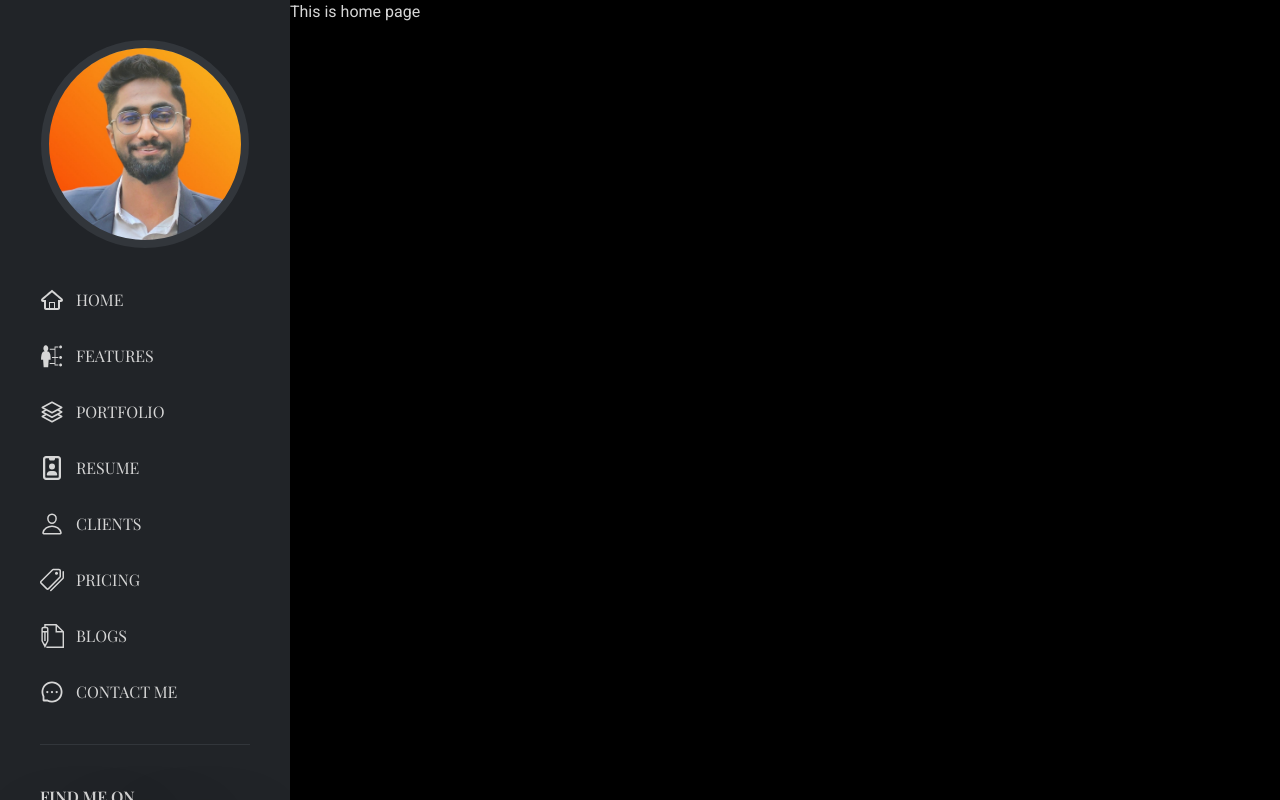
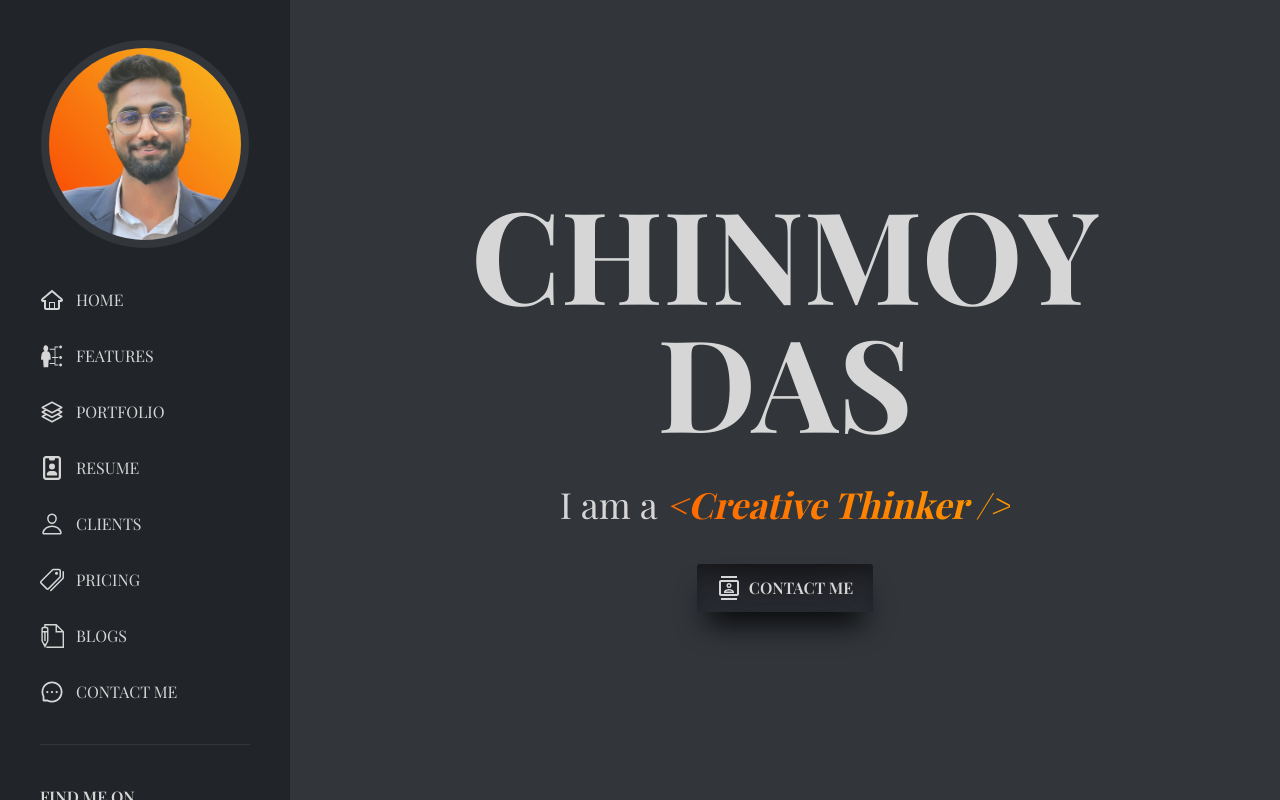
Before and after one commit to chinmoydastapu/my-portfolio, a React (Vite) app: page / in a window 1280 px wide. Built offline with nearby package versions, Linux system fonts and the light colour scheme; a web font is replaced by a local one.

Commit message:
hero section added with few adjustments

```diff
--- a/package.json
+++ b/package.json
@@ -10,6 +10,7 @@
     "preview": "vite preview"
   },
   "dependencies": {
+    "framer-motion": "^12.4.1",
     "react": "^18.3.1",
     "react-dom": "^18.3.1",
     "react-icons": "^5.4.0",
--- /dev/null
+++ b/src/components/HeroSection/HeroSection.jsx
@@ -0,0 +1,41 @@
+import { motion } from "framer-motion";
+import { useState, useEffect } from "react";
+import { MdOutlineContacts } from "react-icons/md";
+
+function HeroSection() {
+    const words = ["<Problem Solver />", "<Creative Thinker />", "<React Enthusiast />", "<Freelancer />", "<TailwindCSS Expert />", "<Frontend Developer />", "<MERN Stack Developer />"];
+    const [index, setIndex] = useState(0);
+
+    useEffect(() => {
+        const interval = setInterval(() => {
+            setIndex((prev) => (prev + 1) % words.length);
+        }, 3000);
+
+        return () => clearInterval(interval);
+    }, [words.length]);
+
+    return (
+        <div className="font-playfair h-screen flex flex-col justify-center items-center gap-10">
+            <div className="text-center">
+                <h1 className="text-9xl font-bold">CHINMOY</h1>
+                <h1 className="text-9xl font-bold">DAS</h1>
+            </div>
+            <h3 className="text-4xl">
+                I am a{" "}
+                <motion.span
+                    key={words[index]}
+                    initial={{ x: 100, opacity: 0 }}
+                    animate={{ x: 0, opacity: 1 }}
+                    exit={{ x: -100, opacity: 0 }}
+                    transition={{ duration: 1 }}
+                    className="text-orange-400 inline-block font-bold bg-gradient-text text-transparent bg-clip-text italic"
+                >
+                    {words[index]}
+                </motion.span>
+            </h3>
+            <button className="px-5 py-3 rounded bg-[#1b1e22] uppercase font-semibold shadow-custom cursor-pointer transition-all duration-300 ease-in-out hover:-translate-y-1 hover:bg-[#16181c] hover:text-orange-400 flex items-center gap-2"><MdOutlineContacts className="w-6 h-6" /><span>Contact Me</span></button>
+        </div>
+    );
+}
+
+export default HeroSection;
--- a/src/components/Home/Home.jsx
+++ b/src/components/Home/Home.jsx
@@ -1,8 +1,9 @@
+import HeroSection from "../HeroSection/HeroSection";
 
 function Home () {
     return (
-        <div>
-            This is home page
+        <div className="bg-[#32363b] grow">
+            <HeroSection />
         </div>
     );
 }
--- a/src/components/SideNav/SideNav.jsx
+++ b/src/components/SideNav/SideNav.jsx
@@ -9,12 +9,12 @@ import { AiOutlineMessage } from 'react-icons/ai';
 
 function SideNav() {
     const sideMenuStyles = 'flex items-center gap-3 transition-all ease-in-out cursor-pointer hover:text-orange-400 hover:scale-105';
-    const followLinkStyles = 'w-12 h-12 p-3 rounded bg-gradient-to-br from-[#1b1e22] to-[#16181c] shadow-outside cursor-pointer transition-all duration-300 ease-in-out hover:-translate-y-1 hover:bg-gradient-to-tl hover:from-[#1b1e22] hover:to-[#16181c]';
+    const followLinkStyles = 'w-12 h-12 p-3 rounded bg-[#1b1e22] shadow-custom cursor-pointer transition-all duration-300 ease-in-out hover:-translate-y-1 hover:bg-[#16181c] hover:text-orange-400';
 
     return (
-        <div className="w-[290px] h-screen overflow-y-scroll scrollbar-hide bg-[#212428] uppercase font-playfair">
-            <div className="h-52 w-52 m-10 mx-auto rounded-full border-8 border-[#32363b] bg-cover" style={{ backgroundImage: `url(${profileImg})` }}></div>
-            <div className='flex flex-col gap-8 items-start m-10'>
+        <div className="w-[290px] h-screen p-10 overflow-y-scroll scrollbar-hide bg-[#212428] uppercase font-playfair shrink-0">
+            <div className="h-52 w-52 mb-10 mx-auto rounded-full border-8 border-[#32363b] bg-cover" style={{ backgroundImage: `url(${profileImg})` }}></div>
+            <div className='flex flex-col gap-8 items-start'>
                 <div className={sideMenuStyles}>
                     <TiHomeOutline className='w-6 h-6' />
                     <span>home</span>
@@ -48,14 +48,12 @@ function SideNav() {
                     <span>contact me</span>
                 </div>
             </div>
-            <div className='m-10 h-[1px] bg-[#32363b]'></div>
-            <div className='m-10'>
-                <h3 className='mb-5 font-semibold'>find me on</h3>
-                <div className='flex justify-center items-center gap-3'>
-                    <FaFacebookF className={followLinkStyles} />
-                    <FaWhatsapp className={followLinkStyles} />
-                    <FaLinkedinIn className={followLinkStyles} />
-                </div>
+            <div className='my-10 h-[1px] bg-[#32363b]'></div>
+            <h3 className='mb-5 font-semibold'>find me on</h3>
+            <div className='flex justify-center items-center gap-3'>
+                <FaFacebookF className={followLinkStyles} />
+                <FaWhatsapp className={followLinkStyles} />
+                <FaLinkedinIn className={followLinkStyles} />
             </div>
         </div>
     );
--- a/src/layouts/MainLayout.jsx
+++ b/src/layouts/MainLayout.jsx
@@ -1,11 +1,11 @@
-import { Outlet } from "react-router-dom";
 import SideNav from "../components/SideNav/SideNav";
+import Home from "../components/Home/Home";
 
 function MainLayout () {
     return (
         <div className="flex font-roboto">
             <SideNav />
-            <Outlet />
+            <Home />
         </div>
     );
 }
--- a/tailwind.config.js
+++ b/tailwind.config.js
@@ -14,8 +14,11 @@ export default {
         roboto: ["Roboto", "sans-serif"],
       },
       boxShadow: {
-        outside: "rgba(0, 0, 0, 0.56) 0px 22px 70px 4px;",
-        inside: "rgba(50, 50, 93, 0.25) 0px 30px 60px -12px inset, rgba(0, 0, 0, 0.3) 0px 18px 36px -18px inset;"
+        custom: "rgba(180, 180, 220, 0.15) 0px -40px 80px -20px inset, rgba(20, 20, 20, 0.7) 0px 40px 80px -20px inset, rgba(0, 0, 0, 0.8) 0px 10px 20px -5px inset, rgb(0, 0, 0) 0px 20px 30px -10px;",
+        inside: "rgba(220, 220, 220, 0.45) 0 0 15px 0 inset;"
+      },
+      backgroundImage: {
+        'gradient-text': 'linear-gradient(45deg, #ff6600, #ff9900)', // Orange gradient
       },
     },
   },
```
Also changed, not shown: src/routers/routers.jsx (+1 -12 lines), 1 other file (tests, documents, lock files or other folders).
